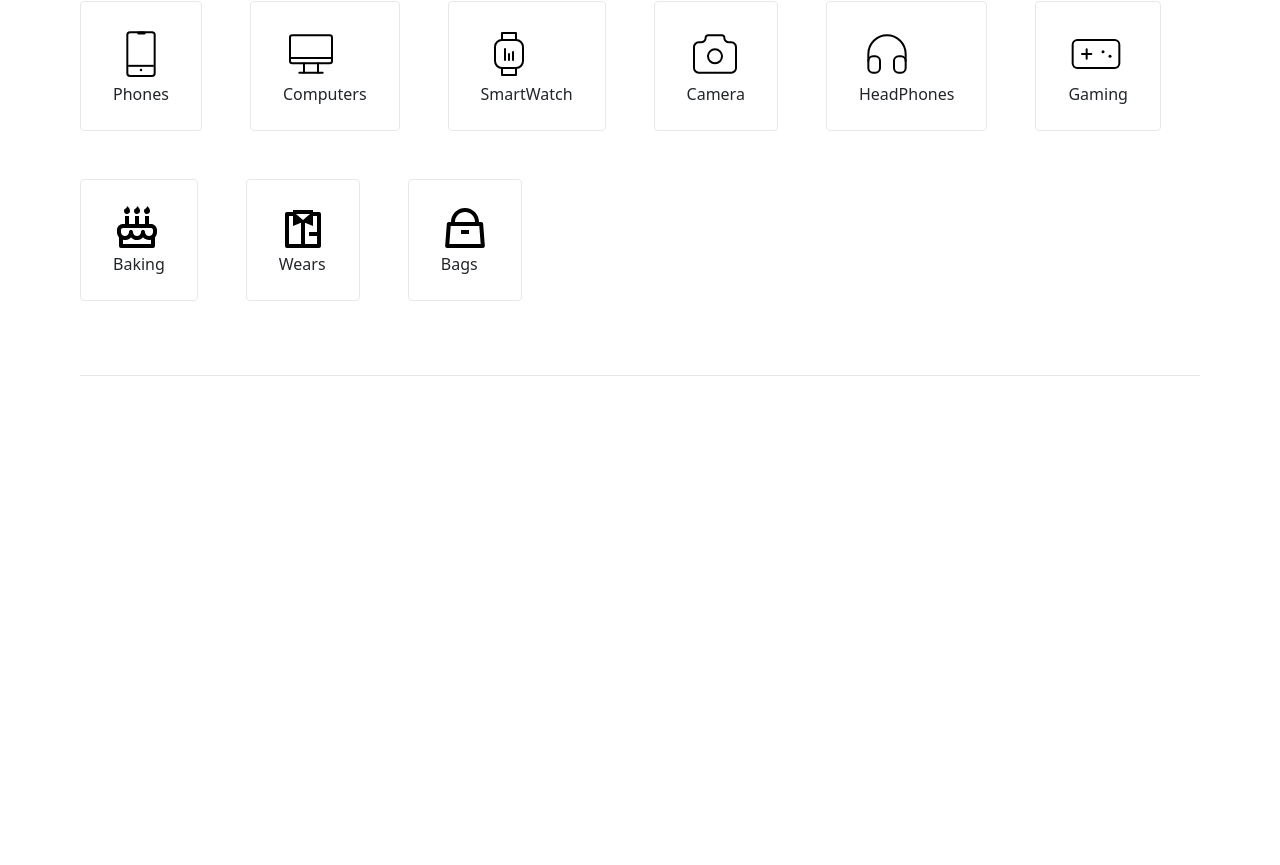
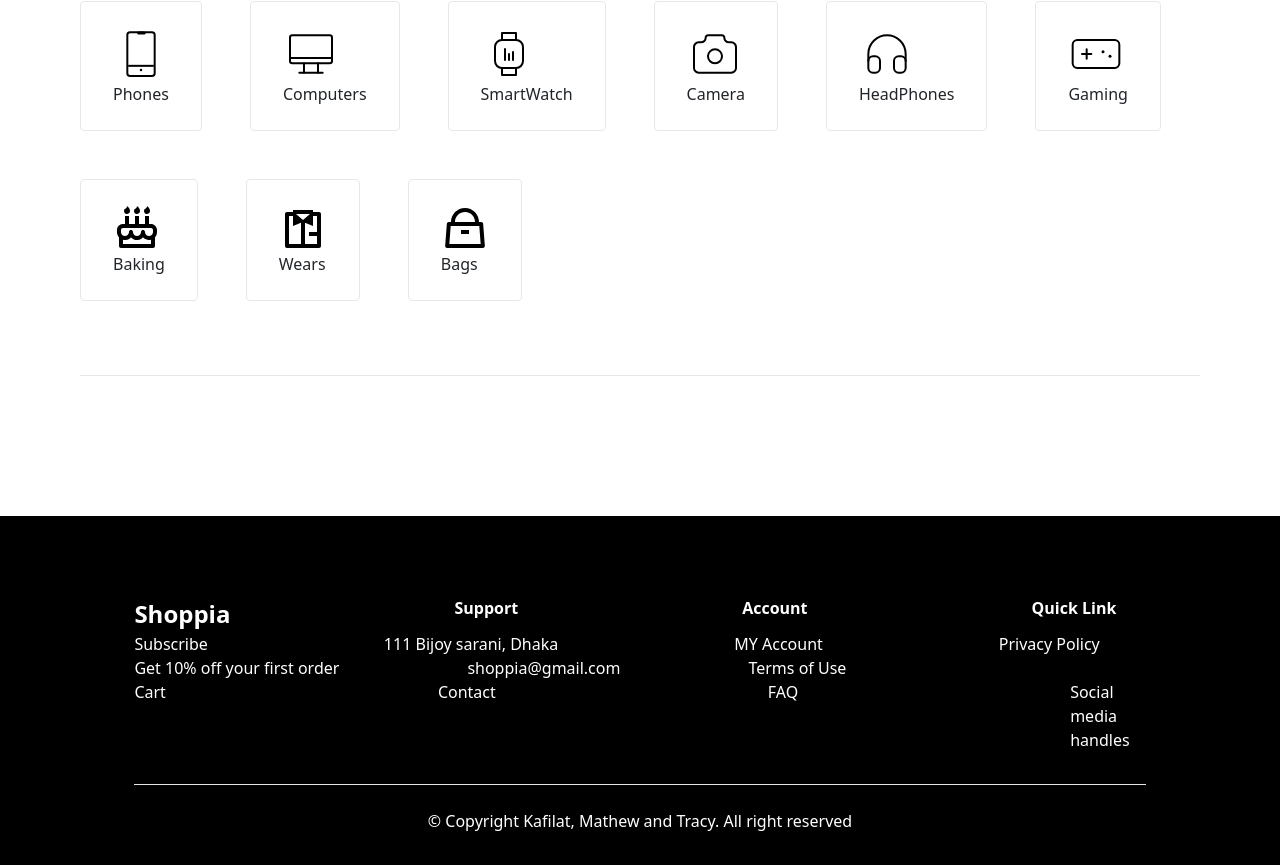
Before and after one commit to DevKaffy/Shoppia-project, a React (Vite) app: page /myaccount in a window 1280 px wide. Shown: the part 2401-3266 px from the top of the page. Before the commit the page ends 2777 px from the top, so only its background shows below. Built offline with nearby package versions, Linux system fonts and the light colour scheme.

Commit message:
WIP: myaccount

```diff
--- a/src/Components/Pages/MyAccount/index.jsx
+++ b/src/Components/Pages/MyAccount/index.jsx
@@ -66,6 +66,35 @@ const MyAccount = () => {
           </div>
         </div>
       </main>
+      <div className="footer">
+        <div className="title">
+          <span className="text-[1.5rem]">Shoppia</span>
+          <span>Support</span>
+          <span>Account</span>
+          <span>Quick Link</span>
+        </div>
+        <div className="flex gap-x-[11rem]">
+          <span>Subscribe</span>
+          <span>111 Bijoy sarani, Dhaka</span>
+          <span>MY Account</span>
+          <span>Privacy Policy</span>
+        </div>
+        <div className="flex gap-x-[8rem]">
+          <span>Get 10% off your first order</span>
+          <span>shoppia@gmail.com</span>
+          <span>Terms of Use</span>
+        </div>
+        <div className="flex gap-x-[17rem] border-b pb-[2rem]">
+          <span>Cart</span>
+          <span>Contact</span>
+          <span>FAQ</span>
+          <span>Social media handles</span>
+        </div>
+        <div className="flex items-center justify-center pt-4">
+          {" "}
+          © Copyright Kafilat, Mathew and Tracy. All right reserved
+        </div>
+      </div>
     </div>
   );
 }
```
